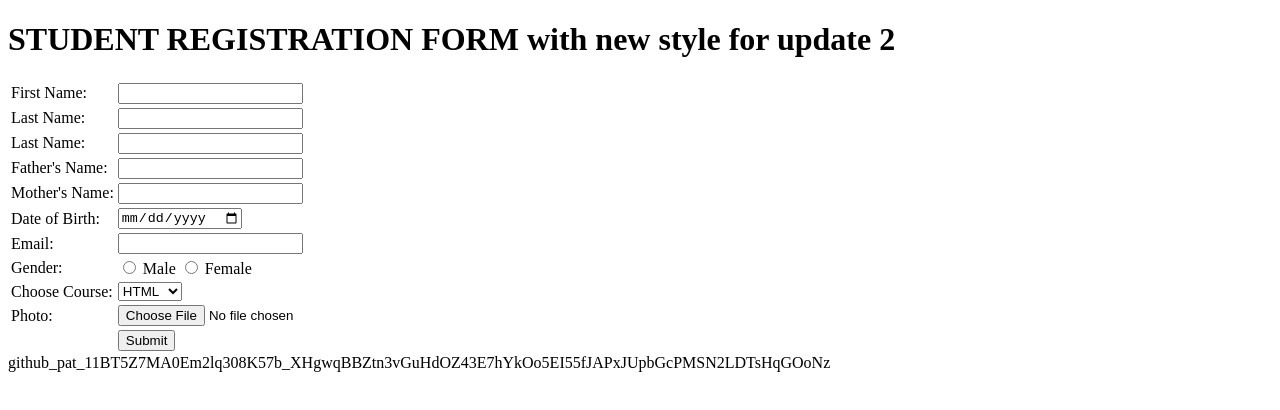
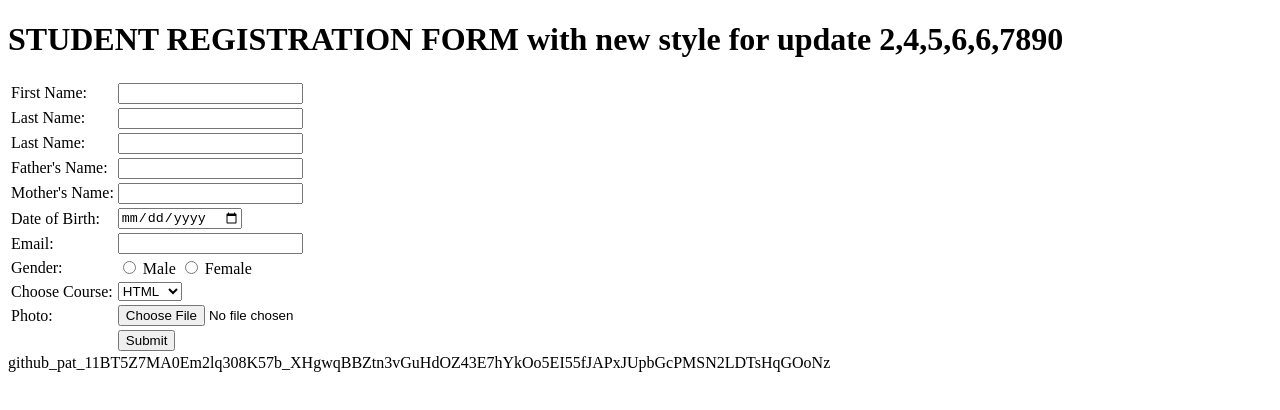
Before and after one commit to sharmaaman52/git_repo, a plain HTML site: page index.html in a window 1280 px wide. Drawn offline with Linux system fonts and the light colour scheme.

Commit message:
Update index.html

```diff
--- a/index.html
+++ b/index.html
@@ -4,7 +4,7 @@
 <title>HTML FORM</title>
 </head>
 <body>
-<h1> STUDENT REGISTRATION FORM with new style for update 2 </h1>
+<h1> STUDENT REGISTRATION FORM with new style for update 2,4,5,6,6,7890 </h1>
 <form name="myform" action=" "method="">
 <table>
 <tr> <td> First Name: </td><td> <input type="text" name="fname" size=""></td>
```
